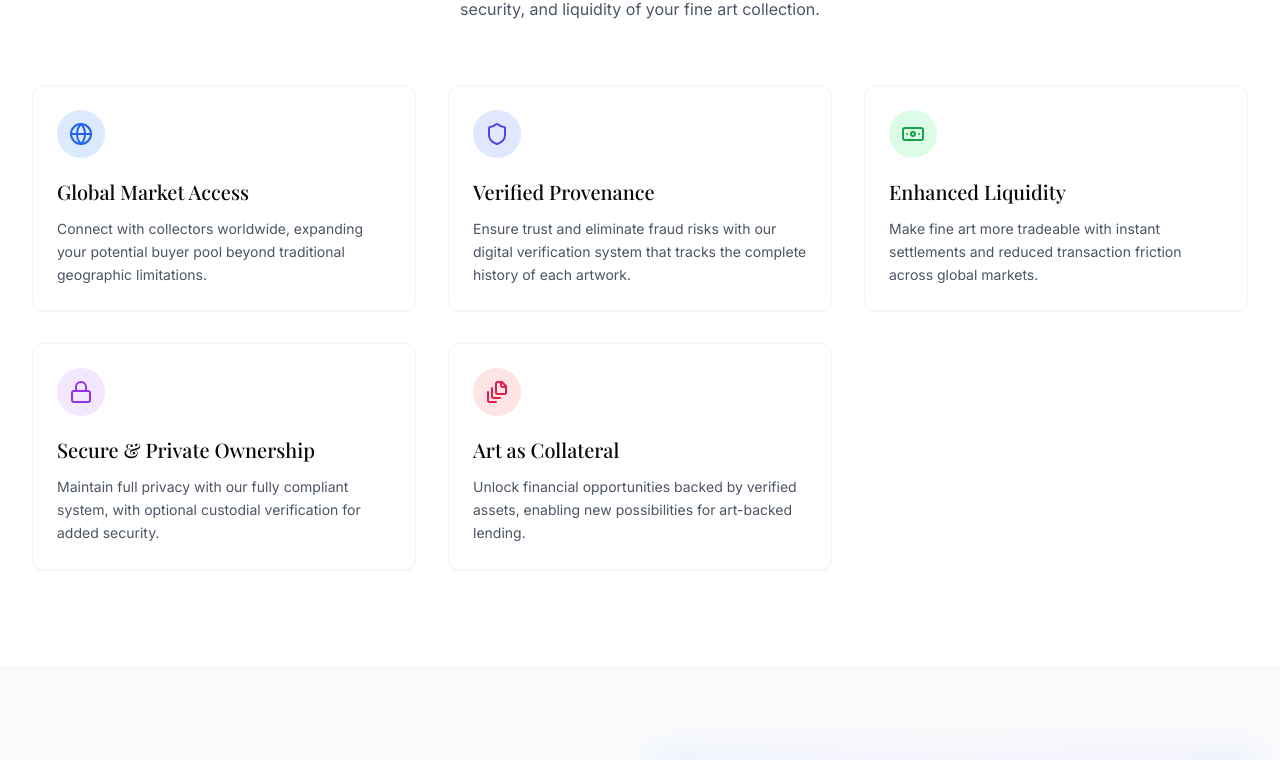
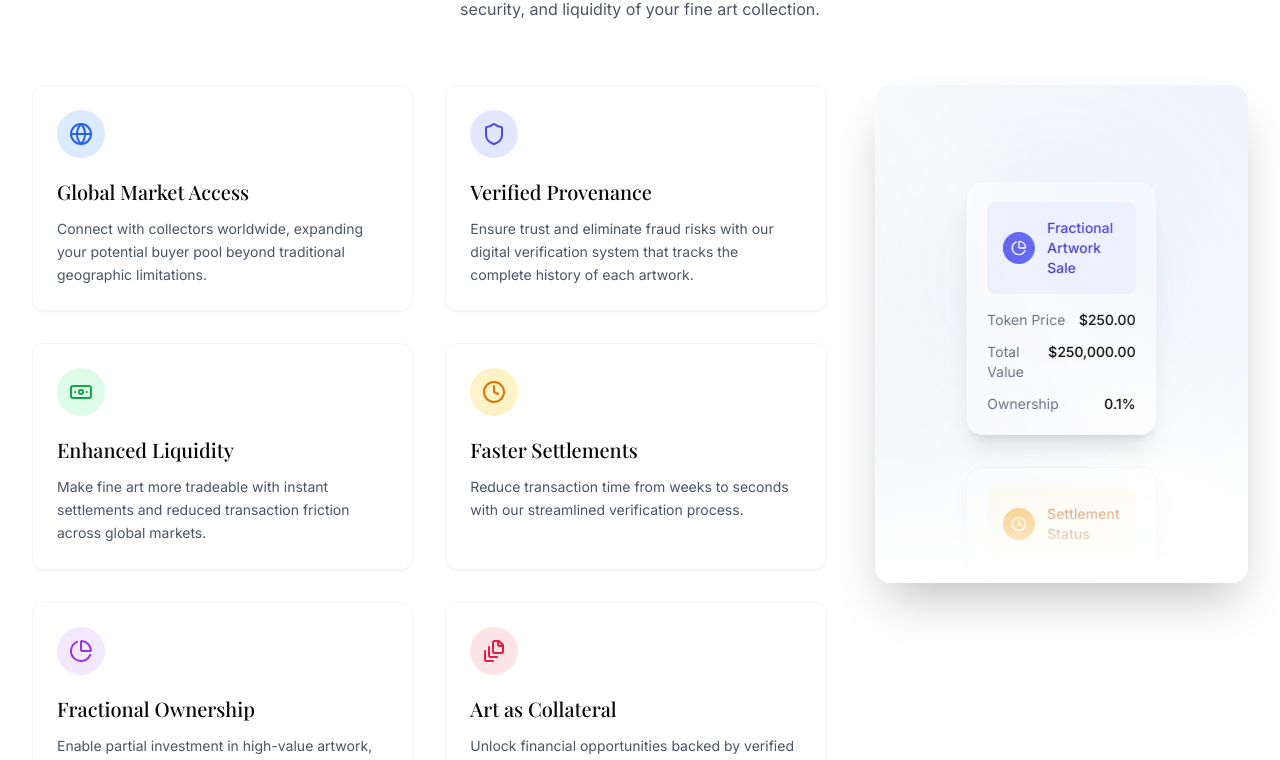
Before and after one commit to OlivierdeSwart/artprovenance-simplified, a React (Vite) app: page / in a window 1280 px wide. Shown: the part 1794-2554 px from the top of the page. Built offline with nearby package versions, Linux system fonts and the light colour scheme.

Commit message:
Update feature section and certificate
- Updated the feature section with new features and image.
- Added custodian name to the certificate of authenticity.

```diff
--- a/src/components/FeatureSection.tsx
+++ b/src/components/FeatureSection.tsx
@@ -2,7 +2,7 @@
 import React from 'react';
 import { motion } from 'framer-motion';
 import { useInView } from 'react-intersection-observer';
-import { Globe, Shield, Banknote, Lock, FileStack } from 'lucide-react';
+import { Globe, Shield, Banknote, Clock, PieChart, FileStack } from 'lucide-react';
 
 const features = [
   {
@@ -28,13 +28,20 @@ const features = [
   },
   {
     id: 4,
-    title: "Secure & Private Ownership",
-    description: "Maintain full privacy with our fully compliant system, with optional custodial verification for added security.",
-    icon: Lock,
+    title: "Faster Settlements",
+    description: "Reduce transaction time from weeks to seconds with our streamlined verification process.",
+    icon: Clock,
+    color: "bg-amber-100 text-amber-600"
+  },
+  {
+    id: 5,
+    title: "Fractional Ownership",
+    description: "Enable partial investment in high-value artwork, making fine art accessible to more investors.",
+    icon: PieChart,
     color: "bg-purple-100 text-purple-600"
   },
   {
-    id: 5,
+    id: 6,
     title: "Art as Collateral",
     description: "Unlock financial opportunities backed by verified assets, enabling new possibilities for art-backed lending.",
     icon: FileStack,
@@ -85,12 +92,14 @@ const FeatureSection = () => {
           </p>
         </div>
 
+        <div className="grid grid-cols-1 lg:grid-cols-3 gap-12 mb-16">
+          <div className="lg:col-span-2">
             <motion.div
               ref={ref}
               variants={containerVariants}
               initial="hidden"
               animate={inView ? "visible" : "hidden"}
-          className="grid grid-cols-1 md:grid-cols-2 lg:grid-cols-3 gap-8"
+              className="grid grid-cols-1 md:grid-cols-2 gap-8"
             >
               {features.map((feature) => (
                 <motion.div
@@ -107,6 +116,71 @@ const FeatureSection = () => {
               ))}
             </motion.div>
           </div>
+
+          <motion.div
+            initial={{ opacity: 0, x: 20 }}
+            animate={inView ? { opacity: 1, x: 0 } : { opacity: 0, x: 20 }}
+            transition={{ duration: 0.8, delay: 0.3 }}
+            className="relative hidden lg:block"
+          >
+            <div className="sticky top-24 rounded-2xl overflow-hidden shadow-2xl">
+              <div className="absolute inset-0 bg-gradient-to-tr from-primary/5 via-transparent to-blue-100/30 z-10 pointer-events-none"></div>
+              <div className="aspect-[3/4] bg-gradient-to-b from-gray-50 to-white relative overflow-hidden">
+                <div className="absolute inset-x-0 bottom-0 h-1/3 bg-gradient-to-t from-white to-transparent z-10"></div>
+                <div className="absolute top-1/4 left-1/2 -translate-x-1/2 -translate-y-1/4 w-3/4 aspect-square rounded-full bg-primary/5 blur-3xl"></div>
+
+                <div className="absolute top-24 left-1/2 -translate-x-1/2 flex flex-col items-center">
+                  <div className="glass-card rounded-2xl p-5 shadow-xl mb-8 max-w-xs">
+                    <div className="bg-indigo-50 rounded-lg p-4 flex items-center space-x-3 mb-4">
+                      <div className="bg-indigo-500 rounded-full p-2 text-white">
+                        <PieChart size={16} />
+                      </div>
+                      <div className="text-sm font-medium text-indigo-700">Fractional Artwork Sale</div>
+                    </div>
+                    <div className="space-y-3">
+                      <div className="flex justify-between text-sm">
+                        <span className="text-gray-500">Token Price</span>
+                        <span className="font-medium">$250.00</span>
+                      </div>
+                      <div className="flex justify-between text-sm">
+                        <span className="text-gray-500">Total Value</span>
+                        <span className="font-medium">$250,000.00</span>
+                      </div>
+                      <div className="flex justify-between text-sm">
+                        <span className="text-gray-500">Ownership</span>
+                        <span className="font-medium">0.1%</span>
+                      </div>
+                    </div>
+                  </div>
+
+                  <div className="glass-card rounded-2xl p-5 shadow-xl max-w-xs">
+                    <div className="bg-amber-50 rounded-lg p-4 flex items-center space-x-3 mb-4">
+                      <div className="bg-amber-500 rounded-full p-2 text-white">
+                        <Clock size={16} />
+                      </div>
+                      <div className="text-sm font-medium text-amber-700">Settlement Status</div>
+                    </div>
+                    <div className="space-y-3">
+                      <div className="flex justify-between text-sm">
+                        <span className="text-gray-500">Transaction ID</span>
+                        <span className="font-medium">TX-8294</span>
+                      </div>
+                      <div className="flex justify-between text-sm">
+                        <span className="text-gray-500">Time Elapsed</span>
+                        <span className="font-medium text-amber-600">3.2 seconds</span>
+                      </div>
+                      <div className="flex justify-between text-sm">
+                        <span className="text-gray-500">Status</span>
+                        <span className="bg-green-100 text-green-600 px-2 py-0.5 rounded-full text-xs font-medium">Completed</span>
+                      </div>
+                    </div>
+                  </div>
+                </div>
+              </div>
+            </div>
+          </motion.div>
+        </div>
+      </div>
     </section>
   );
 };
--- a/src/components/VerificationSection.tsx
+++ b/src/components/VerificationSection.tsx
@@ -158,6 +158,11 @@ const VerificationSection = () => {
                     </div>
 
                     <div>
+                      <p className="text-xs text-gray-500">Custodian</p>
+                      <p className="font-medium text-gray-900">Sotheby's Fine Art</p>
+                    </div>
+
+                    <div>
                       <p className="text-xs text-gray-500">Provenance Status</p>
                       <div className="flex items-center">
                         <div className="h-2.5 w-2.5 rounded-full bg-green-500 mr-2"></div>
```
Lines whose indentation alone changed are shown as unchanged.
